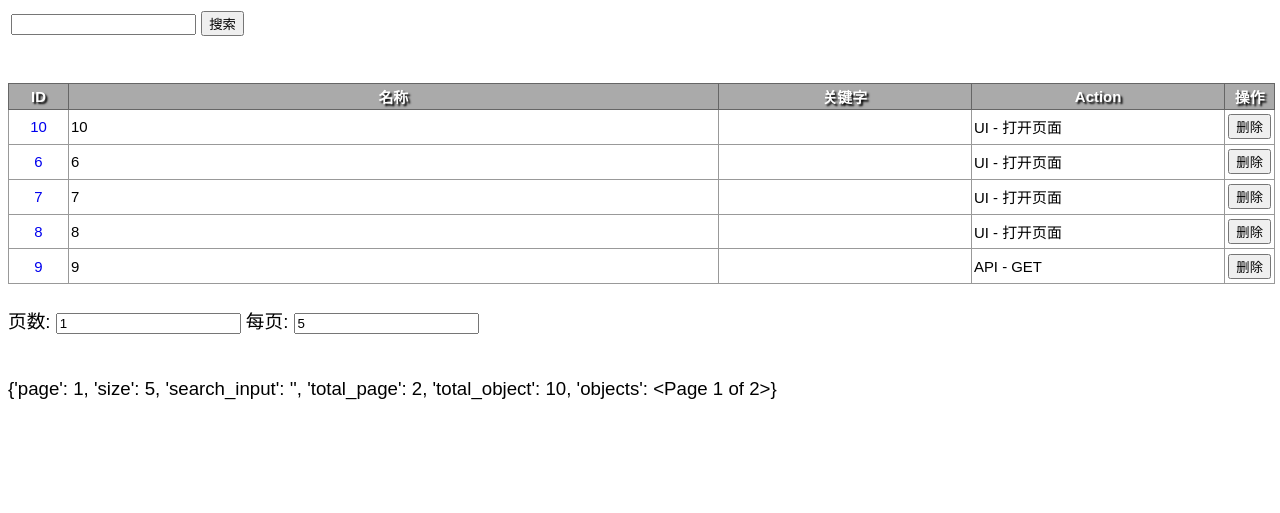
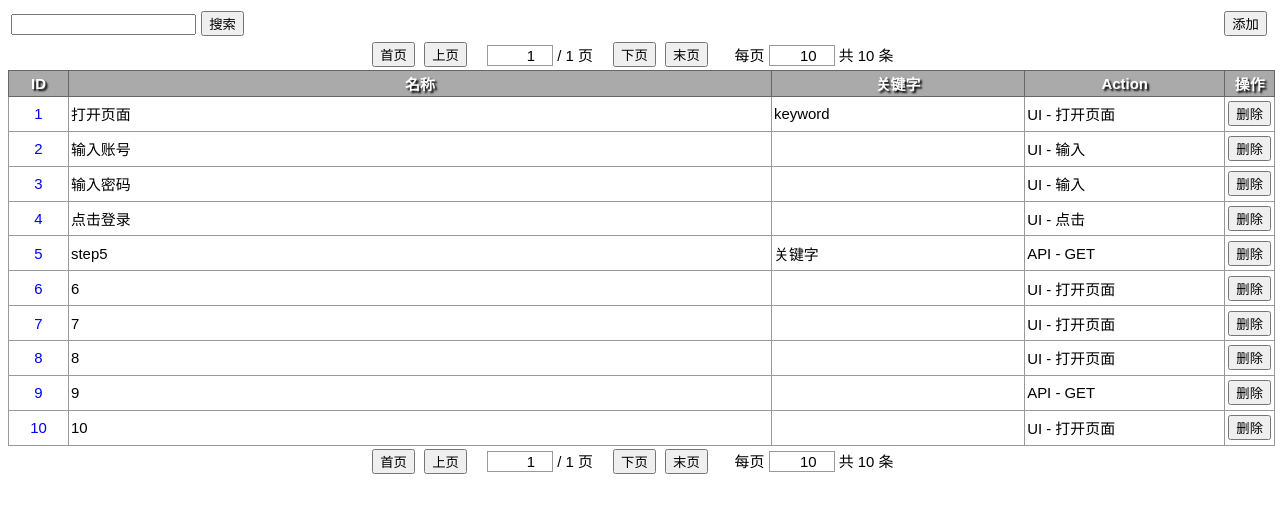
Before and after one commit to superwx1985/py_test_site, a Django app: page /steps/ in a window 1280 px wide. Shown: the top 513 px of the page. Run offline with Django 3.2, Linux system fonts and the light colour scheme; a user stored in the database is signed in; data comes from the database, SQL or seed files in the repository; both versions use the stored data as it was after the commit.

Commit message:
step页面：提交后跳转及错误处理 steps页面：完成翻页功能

```diff
--- a/main/forms.py
+++ b/main/forms.py
@@ -3,7 +3,7 @@ from .models import Action, Step
 from django.contrib.admin.widgets import FilteredSelectMultiple
 
 
-class StepForm(forms.Form):
+class StepForm0(forms.Form):
     name = forms.CharField(max_length=10, widget=forms.Textarea(attrs={'rows': ''}))
     description = forms.CharField(max_length=1000, required=False, widget=forms.Textarea(attrs={'rows': ''}))
     keyword = forms.CharField(max_length=100, required=False, widget=forms.Textarea(attrs={'rows': ''}))
@@ -25,6 +25,28 @@ class StepForm(forms.Form):
     api_body = forms.CharField(max_length=1000, required=False, widget=forms.Textarea(attrs={'rows': ''}))
     api_data = forms.CharField(max_length=1000, required=False, widget=forms.Textarea(attrs={'rows': ''}))
 
+
+class PaginatorForm(forms.Form):
+    page = forms.IntegerField(min_value=1, required=False)
+    size = forms.IntegerField(min_value=1, max_value=10000, required=False)
+
+
+class StepForm(forms.ModelForm):
+    error_css_class = 'errornote'
+
     class Meta:
         model = Step
-        fields = ['name', 'action']
+        fields = '__all__'
+        widgets = {
+            'name': forms.Textarea(),
+            'keyword': forms.Textarea(),
+            'save_as': forms.Textarea(),
+        }
+
+    def __init__(self, *args, **kwargs):
+        super(StepForm, self).__init__(*args, **kwargs)
+
+        for k, v in self.fields.items():
+            # 如果widget是Textarea，rows属性设置为空
+            if isinstance(v.widget, forms.Textarea):
+                v.widget.attrs.update({'rows': ''})
--- a/main/static/main/css/main.css
+++ b/main/static/main/css/main.css
@@ -198,6 +198,7 @@ td {
 	margin: auto;
 }
 
+ /*错误提示*/
 .errornote {
     font-size: 14px;
     font-weight: 700;
@@ -210,3 +211,22 @@ td {
     background-color: #fff;
     background-position: 5px 12px;
 }
+
+/*分页div*/
+div.paginator{
+	width: 550px; margin: 0 auto; text-align: center
+}
+
+/*分页栏td*/
+div.paginator td{
+	text-align: center; font-size: 0.8em
+}
+
+/*分页栏输入框*/
+div.paginator input {
+	font-size: 1em;
+	width: 60px;
+	border: 1px solid rgb(153, 153, 153);
+	resize: vertical;
+	text-align: right;
+}
--- a/main/static/main/js/main.js
+++ b/main/static/main/js/main.js
@@ -171,3 +171,20 @@ function update_single_column(url, csrf_token, object_id, new_value, old_value,
         }
     })
 }
+
+// 设置cookie
+function set_cookie(name, value, seconds) {
+	var exp = new Date();
+	exp.setTime(exp.getTime() + seconds*1000)
+	document.cookie = name + "=" + encodeURI(value) + ";expires=" + exp.toUTCString();
+}
+
+// 获取cookie
+function get_cookie(name) {
+	var arr,reg = new RegExp("(^|)" + name + "=([^;]*)(;|$)");
+	if (arr=document.cookie.match(reg)) {
+		return unescape(arr[2]);
+	} else {
+		return null;
+	}
+}
--- a/main/templates/main/steps.html
+++ b/main/templates/main/steps.html
@@ -14,9 +14,30 @@
                 // 注册快速更新事件
                 var tds = $('#tbody1 td[quick_update]');
                 quick_update("{% url 'step_update' %}", tds, update_single_column, refresh_single_column);
-
-                // 绑定删除按钮事件
+                // 注册删除按钮事件
                 bind_delete_button("{% url 'step_delete' %}");
+                // 更新cookie
+                set_cookie('page', {{ page }});
+                set_cookie('size', {{ size }});
+                // 注册翻页工具条
+                $("button[name=first_page_button]").click(function () {
+                    $('input[name=page]').val(1);
+                })
+                $("button[name=last_page_button]").click(function () {
+                    $('input[name=page]').val({{ paginator.num_pages }});
+                })
+                $("button[name=prev_page_button]").click(function () {
+                    $('input[name=page]').val({{ page }}-1);
+                })
+                $("button[name=next_page_button]").click(function () {
+                    $('input[name=page]').val({{ page }}+1);
+                })
+                $("input[name=page]").change(function () {
+                    $("input[name=page]").val($(this).val());
+                })
+                $("input[name=size]").change(function () {
+                    $("input[name=size]").val($(this).val());
+                })
             })
         </script>
     </head>
@@ -32,23 +53,48 @@
         <form action="" method="post" id="objects_form">
             {% csrf_token %}
             <table>
+                <colgroup>
+                    <col style='width:300px;'>
+                    <col>
+                    <col style='width:50px;'>
+                </colgroup>
                 <tr>
                     <td>
-                        <input type="text" id="search_input" name="search_input" value="{{ pd.search_input }}">
+                        <input type="text" id="search_text" name="search_text" value="{{ search_text }}">
                         <button type="submit" id='search_button'>搜索</button>
                     </td>
+                    <td></td>
+                    <td><button type="button" id="add_button" onclick="window.open('{% url "step_add" %}');">添加</button></td>
                 </tr>
             </table>
 
-            <br/>
-            <br/>
+            <div name="operate_div" class="paginator">
+                <table>
+                    <colgroup>
+                        <col style="width: 50px;">
+                        <col style="width: 50px;">
+                        <col>
+                        <col style="width: 50px;">
+                        <col style="width: 50px;">
+                        <col>
+                    </colgroup>
+                    <tr>
+                        <td><button name="first_page_button">首页</button></td>
+                        <td><button name="prev_page_button">上页</button></td>
+                        <td><div>{{ paginator_form.page }}&nbsp;/&nbsp;{{ paginator.num_pages }}&nbsp;页</div></td>
+                        <td><button name="next_page_button">下页</button></td>
+                        <td><button name="last_page_button">末页</button></td>
+                        <td><div>每页&nbsp;{{ paginator_form.size }}&nbsp;共&nbsp;{{ paginator.count }}&nbsp;条</div></td>
+                    </tr>
+                </table>
+            </div>
 
             <table id='result_table' class="result_table">
                 <colgroup>
                     <col style='width: 60px;'>
                     <col>
                     <col style='width: 20%;'>
-                    <col style='width: 20%;'>
+                    <col style='width: 200px;'>
                     <col style='width: 50px;'>
                 </colgroup>
                 <thead>
@@ -61,9 +107,9 @@
                     </tr>
                 </thead>
                 <tbody id='tbody1'>
-                    {% for object in pd.objects %}
+                    {% for object in objects %}
                         <tr object_id="{{ object.id }}">
-                            <td col_name='id' class="center"><a target="_blank" href="/step/{{ object.id }}">{{ object.id }}</a></td>
+                            <td col_name='id' class="center"><a target="_blank" href="{% url 'step' object.id %}">{{ object.id }}</a></td>
                             <td quick_update col_name='name'>{{ object.name }}</td>
                             <td quick_update col_name='keyword'>{{ object.keyword }}</td>
                             <td col_name='action'>{{ object.action }}</td>
@@ -78,12 +124,27 @@
                     {% endfor %}
                 </tbody>
             </table>
-            <br/>
-            页数: <input type="text" id="page" name="page" value="{{ pd.page }}">
-            每页: <input type="text" id="size" name="size" value="{{ pd.size }}">
+
+            <div name="operate_div" class="paginator">
+                <table>
+                    <colgroup>
+                        <col style="width: 50px;">
+                        <col style="width: 50px;">
+                        <col>
+                        <col style="width: 50px;">
+                        <col style="width: 50px;">
+                        <col>
+                    </colgroup>
+                    <tr>
+                        <td><button name="first_page_button">首页</button></td>
+                        <td><button name="prev_page_button">上页</button></td>
+                        <td><div>{{ paginator_form.page }}&nbsp;/&nbsp;{{ paginator.num_pages }}&nbsp;页</div></td>
+                        <td><button name="next_page_button">下页</button></td>
+                        <td><button name="last_page_button">末页</button></td>
+                        <td><div>每页&nbsp;{{ paginator_form.size }}&nbsp;共&nbsp;{{ paginator.count }}&nbsp;条</div></td>
+                    </tr>
+                </table>
+            </div>
         </form>
-        <br/>
-        <br/>
-        {{ pd }}
     </body>
 </html>
--- a/main/views.py
+++ b/main/views.py
@@ -1,6 +1,6 @@
 import json
 import traceback
-from django.http import HttpResponseRedirect, JsonResponse, HttpResponse, HttpResponseBadRequest
+from django.http import HttpResponseRedirect, JsonResponse, HttpResponse, HttpResponseBadRequest, Http404
 from django.shortcuts import render
 from django.core.serializers import serialize
 from django.core.paginator import Paginator, PageNotAnInteger, EmptyPage
@@ -11,6 +11,7 @@ from django.utils import timezone
 from django.contrib.auth.decorators import login_required
 # from django.views.decorators.csrf import csrf_exempt
 from main.models import Case, Step, Action
+from .forms import PaginatorForm, StepForm
 
 
 # 用例列表
@@ -120,123 +121,82 @@ def run(request):
 # 步骤
 @login_required
 def steps(request):
-    pd = dict()
-    pd['page'] = int(request.POST.get('page', 1)) if request.POST.get('page') != '' else 1
-    pd['size'] = int(request.POST.get('size', 5)) if request.POST.get('size') != '' else 5
-    pd['search_input'] = str(request.POST.get('search_input', ''))
-    keyword_list_temp = pd['search_input'].split(' ')
+    if request.method == 'POST':
+        page = int(request.POST.get('page', 1)) if request.POST.get('page') != '' else 1
+        size = int(request.POST.get('size', 5)) if request.POST.get('size') != '' else 10
+        search_text = str(request.POST.get('search_text', ''))
+    else:
+        page = int(request.COOKIES.get('page', 1))
+        size = int(request.COOKIES.get('size', 10))
+        search_text = ''
+    keyword_list_temp = search_text.split(' ')
     keyword_list = list()
     for keyword in keyword_list_temp:
         if keyword.strip() != '':
             keyword_list.append(keyword)
     q = get_query_condition(keyword_list)
-    objects = Step.objects.filter(q, is_valid=1).order_by('name', 'id')
-    paginator = Paginator(objects, pd['size'])
-    pd['total_page'] = paginator.num_pages
-    pd['total_object'] = paginator.count
+    objects = Step.objects.filter(q, is_valid=1).order_by('id')
+    paginator = Paginator(objects, size)
+    # pd['total_page'] = paginator.num_pages
+    # pd['total_object'] = paginator.count
     try:
-        pd['objects'] = paginator.page(pd['page'])
+        objects = paginator.page(page)
     except PageNotAnInteger:
-        pd['objects'] = paginator.page(1)
-        pd['page'] = 1
+        objects = paginator.page(1)
+        page = 1
     except EmptyPage:
-        pd['objects'] = paginator.page(paginator.num_pages)
-        pd['page'] = paginator.num_pages
-    return render(request, 'main/steps.html', {'pd': pd})
+        objects = paginator.page(paginator.num_pages)
+        page = paginator.num_pages
+    paginator_form = PaginatorForm(initial={'page': page, 'size': size})
+    return render(request, 'main/steps.html', locals())
 
 
 @login_required
-def step(request, object_id, is_success=None):
-    from .forms import StepForm
-    # 当post时，提交表单
-    if request.method == 'POST':
-        form = StepForm(request.POST)
-        try:
-            if not form.is_valid():
-                is_success = False
-                return render(request, 'main/step.html', locals())
-                # return render(request, reverse('step', args=(object_id,)), locals())
-            name = form.data.get('name')
-            description = form.data.get('description')
-            keyword = form.data.get('keyword')
-            action = form.data.get('action')
-            timeout = form.data.get('timeout')
-            if timeout == '':
-                timeout = None
-            save_as = form.data.get('save_as')
-            ui_by = form.data.get('ui_by')
-            ui_locator = form.data.get('ui_locator')
-            ui_index = form.data.get('ui_index')
-            if ui_index == '':
-                ui_index = None
-            ui_base_element = form.data.get('ui_base_element')
-            ui_data = form.data.get('ui_data')
-            ui_special_action = form.data.get('ui_special_action')
-            ui_alert_handle = form.data.get('ui_alert_handle')
-            api_url = form.data.get('api_url')
-            api_headers = form.data.get('api_headers')
-            api_body = form.data.get('api_body')
-            api_data = form.data.get('api_data')
+def step(request, object_id):
+    try:
+        obj = Step.objects.get(id=object_id)
+    except Step.DoesNotExist:
+        raise Http404('Step does not exist')
+    if request.method == 'GET':
+        form = StepForm(instance=obj)
+        if request.GET.get('success', '') == '1' and request.META.get('HTTP_REFERER'):
+            is_success = True
+        return render(request, 'main/step.html', locals())
+    elif request.method == 'POST':
+        # 使POST内容可以修改
+        # By default QueryDicts are immutable, though the copy() method
+        # will always return a mutable copy.
+        post = request.POST.copy()
+        post['creator'] = str(obj.creator.id)
+        post['modifier'] = str(request.user.id)
+        post['is_valid'] = str(obj.is_valid)
+        form = StepForm(data=post, instance=obj)
+        if form.is_valid():
+            request.method = 'GET'
+            form.save()
+            return HttpResponseRedirect(reverse('step', args=[object_id]) + '?success=1')
+        else:
+            is_success = False
+            return render(request, 'main/step.html', locals())
 
-            Step.objects.filter(id=object_id).update(
-                name=name,
-                description=description,
-                keyword=keyword,
-                action=action,
-                timeout=timeout,
-                save_as=save_as,
-                ui_by=ui_by,
-                ui_locator=ui_locator,
-                ui_index=ui_index,
-                ui_base_element=ui_base_element,
-                ui_data=ui_data,
-                ui_special_action=ui_special_action,
-                ui_alert_handle=ui_alert_handle,
-                api_url=api_url,
-                api_headers=api_headers,
-                api_body=api_body,
-                api_data=api_data,
-                modifier=request.user, modified_date=timezone.now())
 
-        except Exception as e:
-            print(traceback.format_exc())
-            return HttpResponseBadRequest(traceback.format_exc())
-        # return render(request, 'main/step.html', locals())
-        # 为保证数据一致，重新取一次数据库中的值
-        request.method = 'GET'
-        return step(request, object_id, is_success=True)
-    # 当不是post时，展示数据
-    else:
-        object_ = dict()
-        objects = Step.objects.filter(id=object_id)
-        # 如果id存在
-        if objects:
-            object_ = objects[0]
-            form = StepForm(initial={
-                'id': object_id,
-                'name': object_.name,
-                'description': object_.description,
-                'keyword': object_.keyword,
-                # 'action_id': object_.action_id,
-                'action': object_.action,
-                'timeout': object_.timeout,
-                'save_as': object_.save_as,
-                'ui_by': object_.ui_by,
-                'ui_locator': object_.ui_locator,
-                'ui_index': object_.ui_index,
-                'ui_base_element': object_.ui_base_element,
-                'ui_data': object_.ui_data,
-                'ui_special_action': object_.ui_special_action,
-                'ui_alert_handle': object_.ui_alert_handle,
-                'api_url': object_.api_url,
-                'api_headers': object_.api_headers,
-                'api_body': object_.api_body,
-                'api_data': object_.api_data,
-            })
+@login_required
+def step_add(request):
+    if request.method == 'GET':
+        form = StepForm()
+        return render(request, 'main/step.html', locals())
+    elif request.method == 'POST':
+        post = request.POST.copy()
+        post['creator'] = str(request.user.id)
+        post['modifier'] = str(request.user.id)
+        post['is_valid'] = '1'
+        form = StepForm(data=post)
+        if form.is_valid():
+            request.method = 'GET'
+            object_id = form.save().id
+            return HttpResponseRedirect(reverse('step', args=[object_id]) + '?success=1')
+        else:
             return render(request, 'main/step.html', locals())
-        # 如果id不存在则返回404
-        else:
-            return HttpResponseBadRequest('404')
 
 
 def step_delete(request):
--- a/py_test_site/urls.py
+++ b/py_test_site/urls.py
@@ -29,6 +29,7 @@ urlpatterns = [
 
     path('steps/', mv.steps, name='steps'),
     path('step/<int:object_id>/', mv.step, name='step'),
+    path('step/add/', mv.step_add, name='step_add'),
     path('step/delete/', mv.step_delete, name='step_delete'),
     path('step/update/', mv.step_update, name='step_update'),
     path('step/update_all/', mv.step_update_all, name='step_update_all'),
```
Also changed, not shown: main/templates/main/step.html (+6 -10 lines), db.sqlite3.
